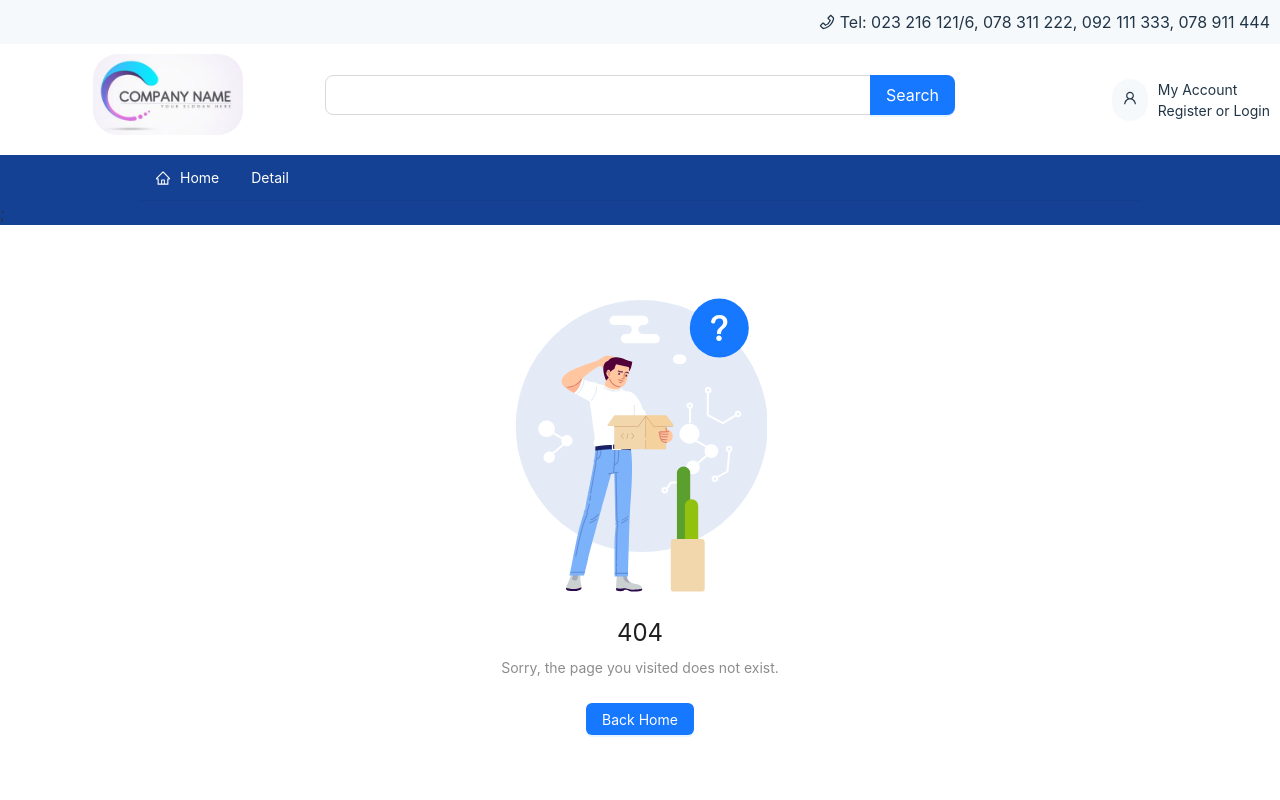
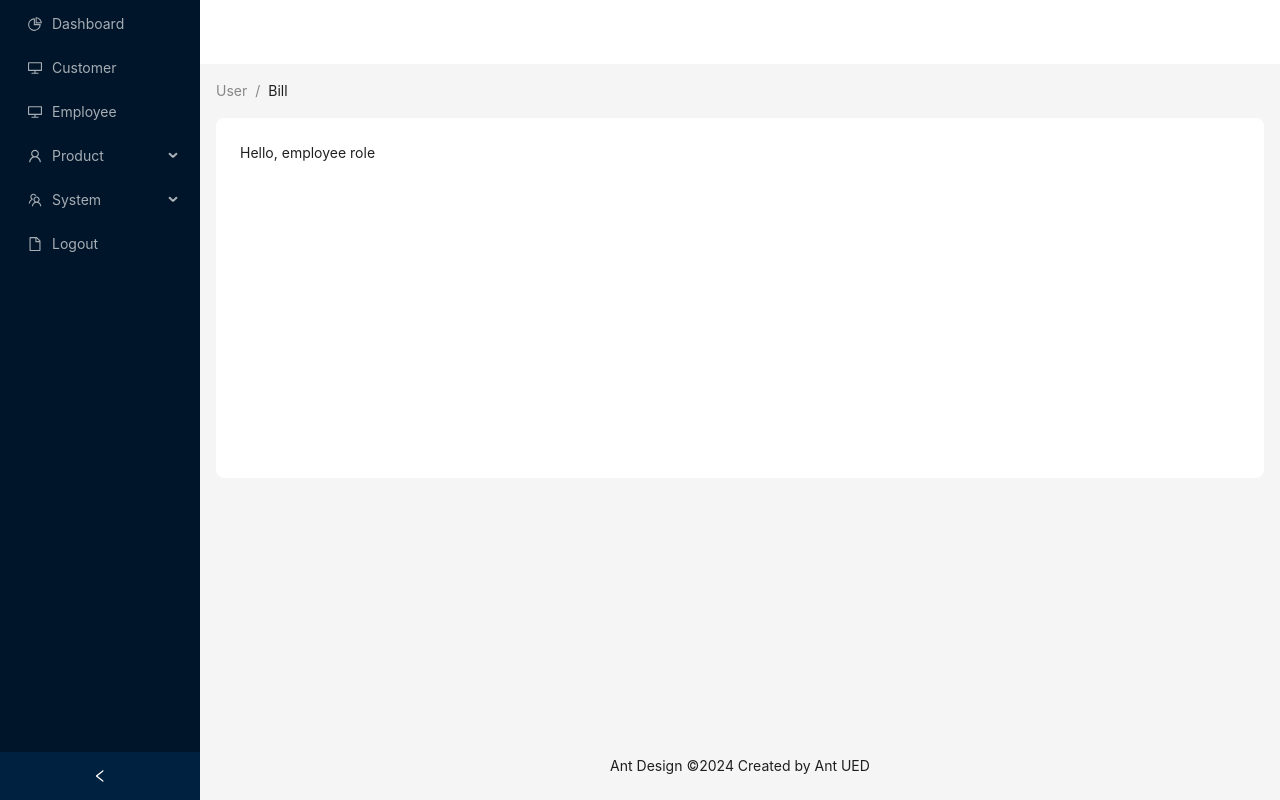
Before and after one commit to teavpiseth/course-react-05, a React (Vite) app: page /dashboard/employee in a window 1280 px wide. Shown: the top 800 px of the page. Built offline with nearby package versions, Linux system fonts and the light colour scheme.

Commit message:
dashboard page and login

```diff
--- a/src/App.jsx
+++ b/src/App.jsx
@@ -6,6 +6,8 @@ import MasterLayoutWeb from "./master-layout-web/MasterLayoutWeb";
 import PageNotFound from "./components/pageNotFound/PageNotFound";
 import CategoryWeb from "./pages/web/CategoryWebPage";
 import { WebProvider } from "./contextProvider/webContext/WebProvider";
+import MasterLayoutDashboard from "./master-layout-dashboard/MasterLayoutDashboard";
+import Login from "./pages/login/Login";
 
 function App() {
   return (
@@ -15,12 +17,28 @@ function App() {
       <WebProvider>
         <BrowserRouter>
           <Routes>
+            <Route element={<MasterLayoutDashboard />}>
+              <Route
+                path="/dashboard"
+                element={<div>Hello, welcome dashboard page</div>}
+              />
+              <Route
+                path="/dashboard/customer"
+                element={<div>Hello, welcome customer page</div>}
+              />
+              <Route
+                path="/dashboard/employee"
+                element={<div>Hello, employee role</div>}
+              />
+              <Route path="*" element={<PageNotFound />} />
+            </Route>
             <Route element={<MasterLayoutWeb />}>
               <Route path="/" element={<HomePageWeb></HomePageWeb>} />
               <Route path="/detail" element={<DetailPage />} />
               <Route path="/category" element={<CategoryWeb></CategoryWeb>} />
               <Route path="*" element={<PageNotFound />} />
             </Route>
+            <Route path="/dashboard/login" element={<Login />}></Route>
           </Routes>
         </BrowserRouter>
       </WebProvider>
--- /dev/null
+++ b/src/master-layout-dashboard/MasterLayoutDashboard.jsx
@@ -0,0 +1,103 @@
+import React, { useState } from "react";
+import {
+  DesktopOutlined,
+  FileOutlined,
+  PieChartOutlined,
+  TeamOutlined,
+  UserOutlined,
+} from "@ant-design/icons";
+import { Breadcrumb, Layout, Menu, theme } from "antd";
+import { Outlet, useNavigate } from "react-router";
+const { Header, Content, Footer, Sider } = Layout;
+function getItem(label, key, icon, children) {
+  return {
+    key,
+    icon,
+    children,
+    label,
+  };
+}
+const items = [
+  getItem("Dashboard", "/dashboard", <PieChartOutlined />),
+  getItem("Customer", "/dashboard/customer", <DesktopOutlined />),
+  getItem("Employee", "/dashboard/employee", <DesktopOutlined />),
+  getItem("Product", "/dashboard/product", <UserOutlined />, [
+    getItem("Category", "/dashboard/product/category"),
+    getItem("Product", "/dashboard/product/list"),
+  ]),
+  getItem("System", "/dashboard/system", <TeamOutlined />, [
+    getItem("Add Role Permission", "/dashboard/addRolePermission"),
+    getItem("Access Key", "/dashboard/accesskey"),
+  ]),
+  getItem("Logout", "/dashboard/login", <FileOutlined />),
+];
+
+const MasterLayoutDashboard = React.memo(function MasterLayoutDashboard() {
+  const navigate = useNavigate();
+  const [collapsed, setCollapsed] = useState(false);
+  const {
+    token: { colorBgContainer, borderRadiusLG },
+  } = theme.useToken();
+  return (
+    <Layout
+      style={{
+        minHeight: "100vh",
+      }}
+    >
+      <Sider
+        collapsible
+        collapsed={collapsed}
+        onCollapse={(value) => setCollapsed(value)}
+      >
+        <div className="demo-logo-vertical" />
+        <Menu
+          theme="dark"
+          defaultSelectedKeys={["1"]}
+          mode="inline"
+          items={items}
+          onClick={(value) => navigate(value.key)}
+        />
+      </Sider>
+      <Layout>
+        <Header
+          style={{
+            padding: 0,
+            background: colorBgContainer,
+          }}
+        />
+        <Content
+          style={{
+            margin: "0 16px",
+          }}
+        >
+          <Breadcrumb
+            style={{
+              margin: "16px 0",
+            }}
+          >
+            <Breadcrumb.Item>User</Breadcrumb.Item>
+            <Breadcrumb.Item>Bill</Breadcrumb.Item>
+          </Breadcrumb>
+          <div
+            style={{
+              padding: 24,
+              minHeight: 360,
+              background: colorBgContainer,
+              borderRadius: borderRadiusLG,
+            }}
+          >
+            <Outlet />
+          </div>
+        </Content>
+        <Footer
+          style={{
+            textAlign: "center",
+          }}
+        >
+          Ant Design ©{new Date().getFullYear()} Created by Ant UED
+        </Footer>
+      </Layout>
+    </Layout>
+  );
+});
+export default MasterLayoutDashboard;
--- a/src/master-layout-web/CategoryList.jsx
+++ b/src/master-layout-web/CategoryList.jsx
@@ -1,25 +1,21 @@
-import CategoryCard from "@/components/CategoryCard";
-import {
-  WebContext,
-  useWebContext,
-} from "@/contextProvider/webContext/WebContext";
+import { useWebContext } from "@/contextProvider/webContext/WebContext";
 import { Col, Row, Skeleton } from "antd";
-import axios from "axios";
-import React, { useContext, useEffect, useState } from "react";
+import React, { useEffect } from "react";
 import { Link } from "react-router-dom";
+import baseService from "@/services/BaseService";
 
 const CategoryList = React.memo(function CategoryList() {
   const { categoryList, setCategoryList } = useWebContext();
   // const [categoryList, setCategoryList] = useState([]);
 
+  async function fetchCategory() {
+    const data = await baseService.get(
+      "https://piseth.site/api/web/category/get-list"
+    );
+    setCategoryList(data.list);
+  }
   useEffect(() => {
-    axios({
-      method: "get",
-      url: "https://piseth.site/api/web/category/get-list?",
-    }).then(function (response) {
-      console.log(response);
-      setCategoryList(response.data.list);
-    });
+    fetchCategory();
   }, []);
 
   const list = categoryList?.filter((cate) => cate?.ParentsId === 0);
--- a/src/master-layout-web/Product.jsx
+++ b/src/master-layout-web/Product.jsx
@@ -2,18 +2,20 @@ import { Card, Col, Row } from "antd";
 import React, { useEffect, useState } from "react";
 import Meta from "antd/es/card/Meta";
 import { Link } from "react-router-dom";
-import axios from "axios";
+import baseService from "@/services/BaseService";
 
 const Product = React.memo(function Product() {
   const [product, setProduct] = useState([]);
+
+  async function fetchProduct() {
+    const data = await baseService.get(
+      "https://piseth.site/api/web/product/get-list?pageSize=10&page=1"
+    );
+
+    setProduct(data.list);
+  }
   useEffect(() => {
-    axios({
-      method: "get",
-      url: "https://piseth.site/api/web/product/get-list?pageSize=10&page=1",
-    }).then(function (response) {
-      console.log(response);
-      setProduct(response.data.list);
-    });
+    fetchProduct();
   }, []);
   return (
     <div style={{ maxWidth: 1100, margin: "auto", padding: 20 }}>
--- /dev/null
+++ b/src/pages/login/Login.jsx
@@ -0,0 +1,98 @@
+import React from "react";
+import { Button, Checkbox, Form, Input } from "antd";
+import styles from "./login.module.scss";
+import { Navigate, useNavigate } from "react-router";
+import LoginService from "./LoginService";
+
+const Login = () => {
+  const navigate = useNavigate();
+  const onFinish = async (values) => {
+    console.log("Success:", values);
+
+    const res = await LoginService.login(values);
+    if (!res?.error) {
+      navigate("/dashboard");
+    }
+  };
+  const onFinishFailed = (errorInfo) => {
+    console.log("Failed:", errorInfo);
+  };
+  return (
+    <>
+      <div className={styles.wrapLogin}>
+        <h3 style={{ textAlign: "center", fontSize: 20 }} className="mb-5">
+          Login
+        </h3>
+        <div className={styles.login}>
+          <Form
+            name="basic"
+            labelCol={{
+              span: 8,
+            }}
+            wrapperCol={{
+              span: 16,
+            }}
+            style={{
+              maxWidth: 600,
+            }}
+            initialValues={{
+              remember: true,
+            }}
+            onFinish={onFinish}
+            onFinishFailed={onFinishFailed}
+            autoComplete="off"
+          >
+            <Form.Item
+              label="Username"
+              name="username"
+              rules={[
+                {
+                  required: true,
+                  message: "Please input your username!",
+                },
+              ]}
+            >
+              <Input />
+            </Form.Item>
+
+            <Form.Item
+              label="Password"
+              name="password"
+              rules={[
+                {
+                  required: true,
+                  message: "Please input your password!",
+                },
+              ]}
+            >
+              <Input.Password />
+            </Form.Item>
+
+            <Form.Item
+              name="remember"
+              valuePropName="checked"
+              wrapperCol={{
+                offset: 8,
+                span: 16,
+              }}
+            >
+              <Checkbox>Remember me</Checkbox>
+            </Form.Item>
+
+            <Form.Item
+              wrapperCol={{
+                offset: 8,
+                span: 16,
+              }}
+            >
+              <Button type="primary" htmlType="submit">
+                Submit
+              </Button>
+            </Form.Item>
+          </Form>
+        </div>
+      </div>
+    </>
+  );
+};
+export default React.memo(Login);
--- /dev/null
+++ b/src/pages/login/LoginService.js
@@ -0,0 +1,14 @@
+import baseService from "@/services/BaseService";
+
+const ApiUrl = {
+  login: "https://piseth.site/api/employee/login",
+};
+
+class LoginService {
+  async login(data) {
+    const res = await baseService.post(ApiUrl.login, data);
+    return res;
+  }
+}
+
+export default new LoginService();
--- /dev/null
+++ b/src/pages/login/login.module.scss
@@ -0,0 +1,14 @@
+.wrapLogin {
+  width: 400px;
+  position: absolute;
+  top: 50%;
+  left: 50%;
+  transform: translate(-50%, -50%);
+}
+.login {
+  //   margin: auto;
+
+  background: rgb(238, 238, 238);
+  padding: 40px;
+  border-radius: 8px;
+}
--- /dev/null
+++ b/src/services/BaseService.js
@@ -0,0 +1,35 @@
+import { message } from "antd";
+import axios from "axios";
+
+class BaseService {
+  async _sendRequest(method, url, data, extraHeaders, extraConfig) {
+    const requestOption = {
+      method: method,
+      url: url,
+      data: data,
+      headers: extraHeaders,
+      ...extraConfig,
+    };
+    try {
+      const response = await axios(requestOption);
+      return response.data;
+    } catch (error) {
+      message.error(error.message, [1]);
+    }
+  }
+  async get(url, data, extraHeaders, extraConfig) {
+    return await this._sendRequest("GET", url, data, extraHeaders, extraConfig);
+  }
+  post(url, data, extraHeaders, extraConfig) {
+    return this._sendRequest("POST", url, data, extraHeaders, extraConfig);
+  }
+  put(url, data, extraHeaders, extraConfig) {
+    return this._sendRequest("PUT", url, data, extraHeaders, extraConfig);
+  }
+  delete(url, data, extraHeaders, extraConfig) {
+    return this._sendRequest("DELETE", url, data, extraHeaders, extraConfig);
+  }
+}
+
+const baseService = new BaseService();
+export default baseService;
```
Also changed, not shown: .eslintrc.cjs.
